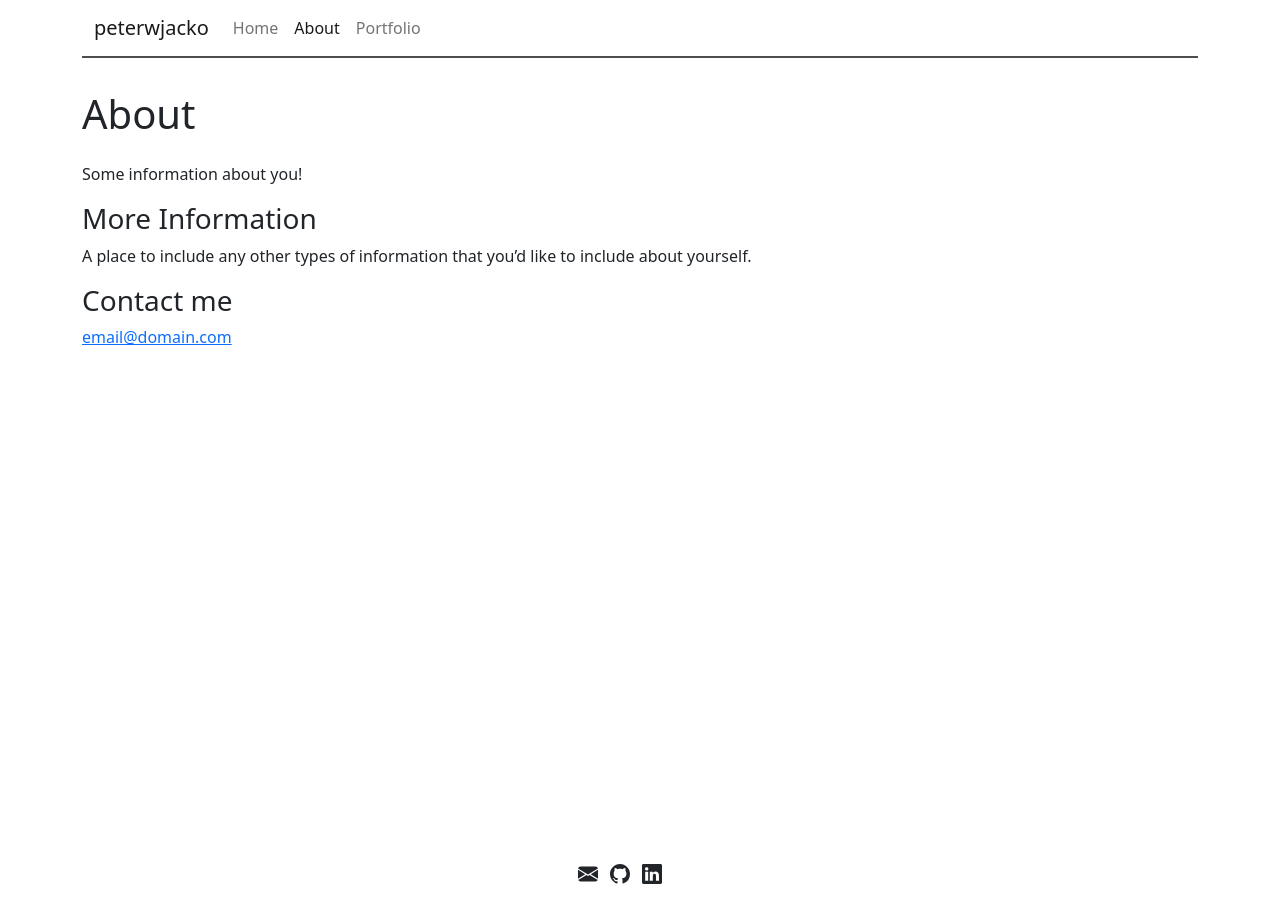
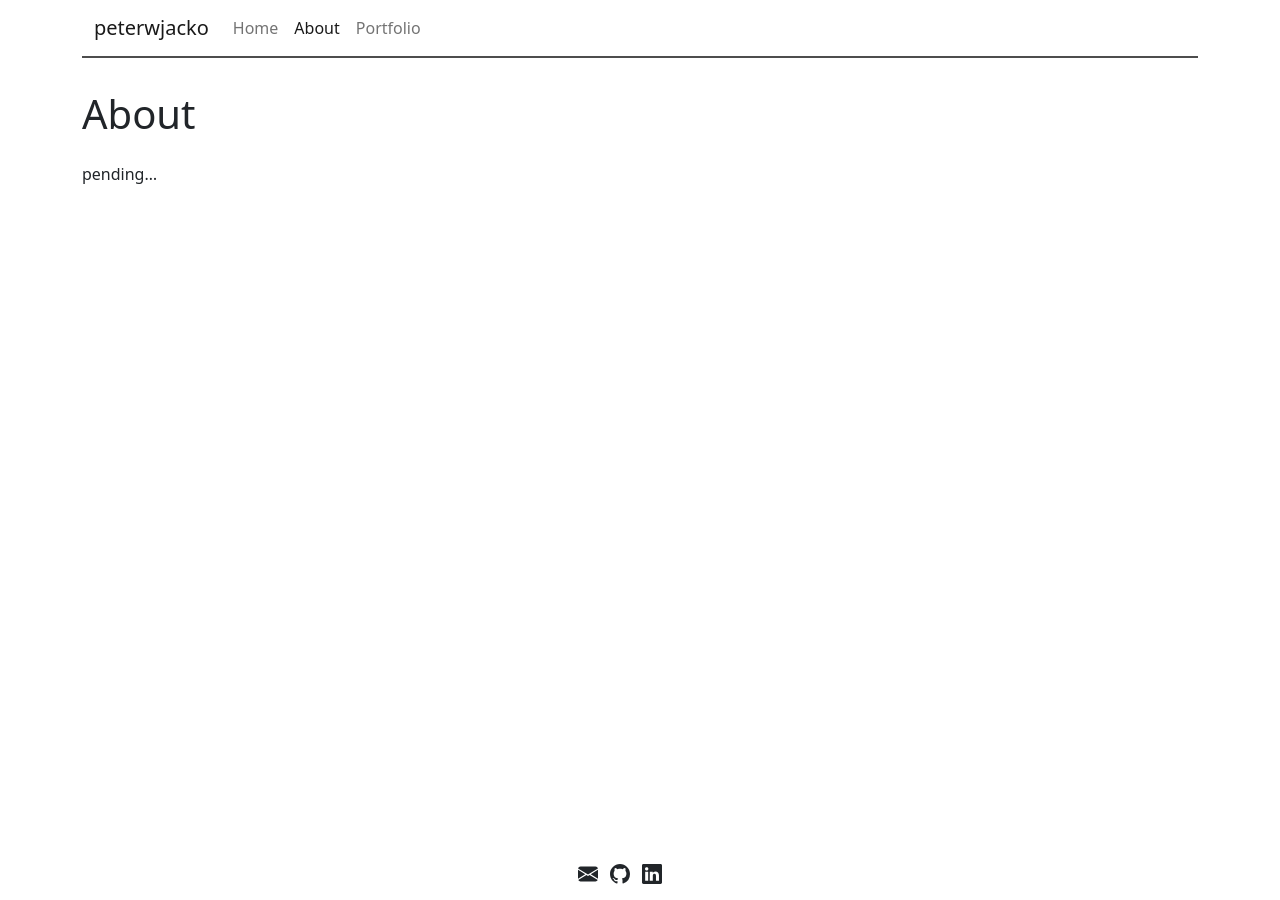
Before and after one commit to peterwjacko/peterwjacko.github.io, a Jekyll site: the page built from about.md, in a window 1280 px wide. Built offline with Jekyll 4.4.1, drawn with Linux system fonts in a browser that asks for light colours.

Commit message:
Remove placeholder content from about page

```diff
--- a/about.md
+++ b/about.md
@@ -4,12 +4,4 @@ title: About
 permalink: /about/
 ---
 
-Some information about you!
-
-### More Information
-
-A place to include any other types of information that you'd like to include about yourself.
-
-### Contact me
-
-[email@domain.com](mailto:email@domain.com)
+pending...
```
